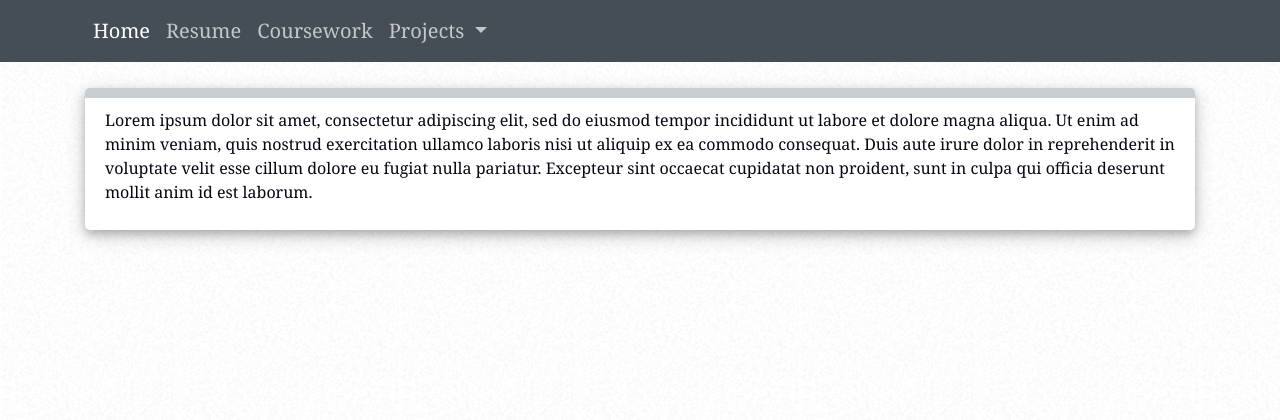
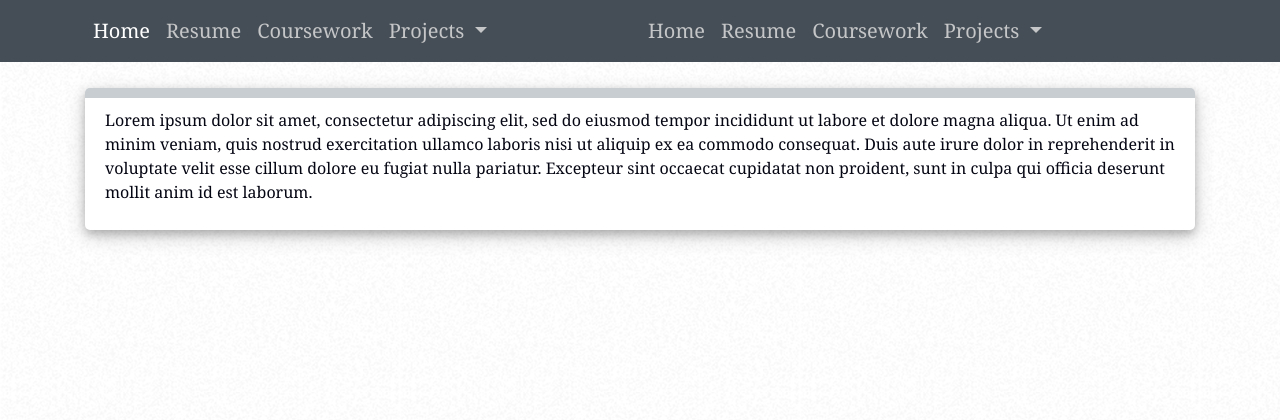
Before and after one commit to AustinBush32/Austin-Bush, a Flask app: page / in a window 1280 px wide. Shown: the top 420 px of the page. Run offline with Flask 2, Linux system fonts and the light colour scheme; parts of the project's set-up code (start-up, migrations or seed data) failed here and were passed over; some libraries are stand-ins or nearby versions.

Commit message:
added old code back

```diff
--- a/austinbush/templates/layout.html
+++ b/austinbush/templates/layout.html
@@ -31,25 +31,16 @@
                         <li class="nav-item active">
                             <a class="nav-item nav-link" href="{{ url_for('main.home') }}">
                                 Home
-                                {% if title == 'Home' %}
-                                    <span class="sr-only">(current)</span>
-                                {% endif %}
                             </a>
                         </li>
                         <li class="nav-item">
                             <a class="nav-item nav-link" href="{{ url_for('main.resume') }}">
                                 Resume
-                                {% if title == 'Resume' %}
-                                    <span class="sr-only">(current)</span>
-                                {% endif %}
                             </a>
                         </li>
                         <li class="nav-item">
                             <a class="nav-item nav-link" href="{{ url_for('main.coursework') }}">
                                 Coursework
-                                {% if title == 'Coursework' %}
-                                    <span class="sr-only">(current)</span>
-                                {% endif %}
                             </a>
                         </li>
                         <li class="nav-item dropdown">
@@ -65,7 +56,21 @@
                     </ul>
 
 
-
+                    <!-- Old code -->
+                    <div class="navbar-nav mr-auto bigger-font">
+                        <a class="nav-item nav-link" href="{{ url_for('main.home') }}">Home</a>
+                        <a class="nav-item nav-link" href="{{ url_for('main.resume') }}">Resume</a>
+                        <a class="nav-item nav-link" href="{{ url_for('main.coursework') }}">Coursework</a>
+                        <li class="nav-item dropdown">
+                            <a class="nav-link dropdown-toggle" href="#" id="navbarDropdown" role="button" data-toggle="dropdown" aria-haspopup="true" aria-expanded="false">
+                                Projects
+                            </a>
+                            <div class="dropdown-menu" aria-labelledby="navbarDropdown">
+                                <a class="dropdown-item" target="_blank" rel="noopener noreferrer" href="https://www.ezalgorithms.com">ezalgorithms.com</a>
+                                <a class="dropdown-item disabled" href="#">More on the way...</a>
+                            </div>
+                        </li>
+                    </div>
 
 
 
```
